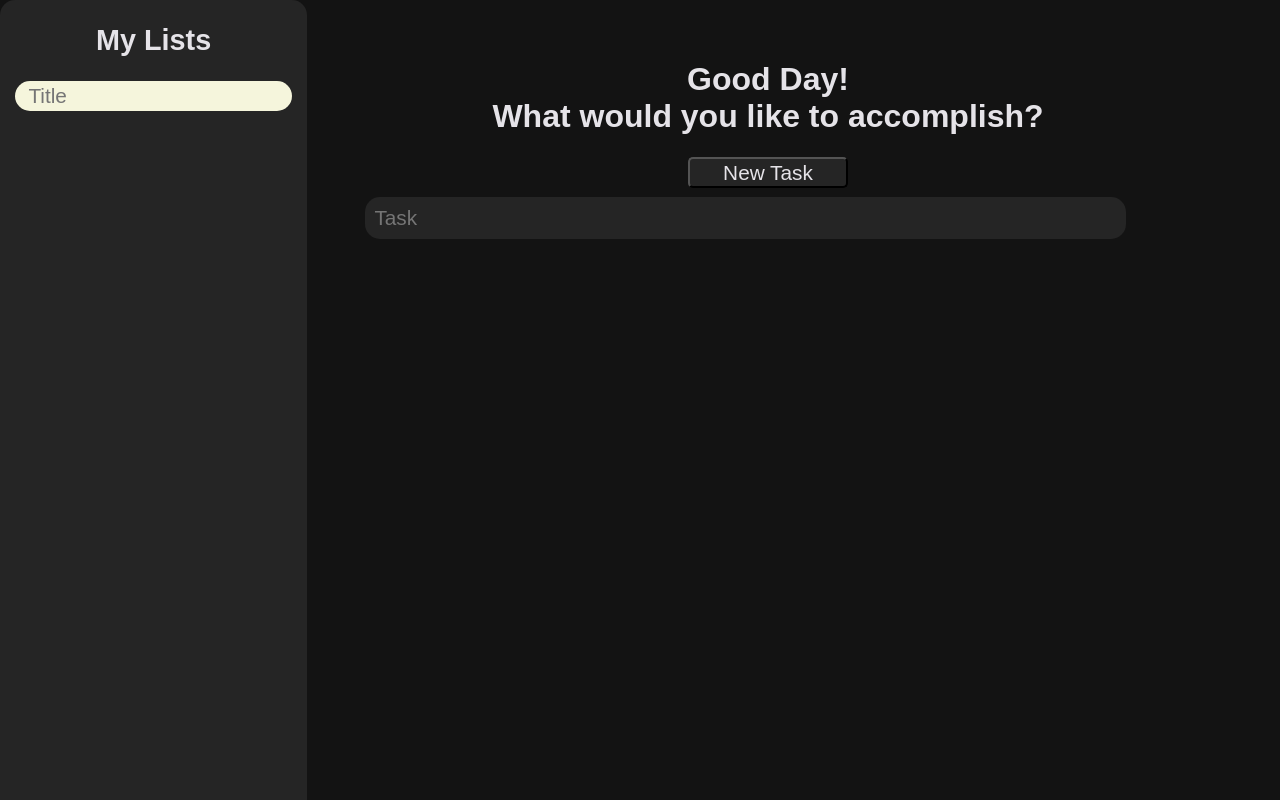
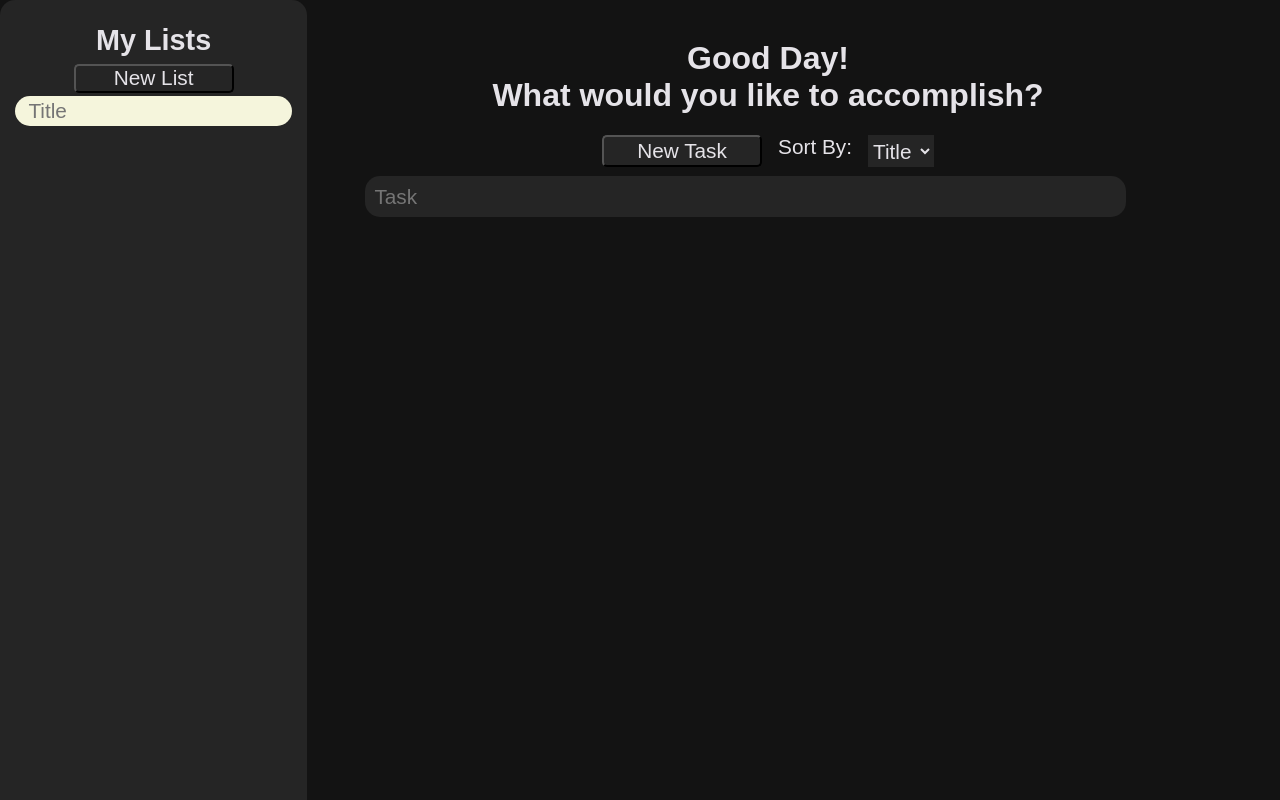
Before and after one commit to NicholasLanders/todo-list, a website built with Vite: page index.html in a window 1280 px wide. Built offline with nearby package versions, Linux system fonts and the light colour scheme.

Commit message:
In the HTML added in buttons and dropdowns for the task list, and a button for the 'task list' list. Fixed up CSS to get the look I want.

```diff
--- a/index.html
+++ b/index.html
@@ -10,6 +10,9 @@
     <body>
         <aside>
             <h2>My Lists</h2>
+            <div class="task-control">
+                <button class="new-button">New List</button>
+            </div>
             <div class="list-item">
                 <input class="list-text" type="text" placeholder="Title" />
             </div>
@@ -19,7 +22,14 @@
                 <span id="good-day-text">Good Day!</span><br />
                 What would you like to accomplish?
             </h1>
-            <button id="new-todo">New Task</button>
+            <div class="task-control">
+                <button class="new-button">New Task</button>
+                <label for="sort-by" id="sort-by-label">Sort By:</label>
+                <select id="sort-by" name="sort-by">
+                    <option value="Title">Title</option>
+                    <option value="Date">Date</option>
+                </select>
+            </div>
             <div class="todo-item">
                 <div class="todo-top-row">
                     <label class="checkbox"> <input type="checkbox" /> </label>
--- a/src/style.css
+++ b/src/style.css
@@ -22,6 +22,7 @@ h1 {
 h2 {
     font-size: 1.8rem;
     text-align: center;
+    height: 1rem;
 }
 
 input {
@@ -46,6 +47,7 @@ aside {
     position: relative;
     left: 5%;
     font-size: var(--standard-font);
+    margin-top: 1%;
 }
 .list-text {
     background-color: beige;
@@ -62,17 +64,27 @@ main {
     background-color: var(--main-color);
     width: 95%;
 }
-#new-todo {
+.task-control {
+    display: flex;
+    justify-content: center;
+    gap: 1rem;
+}
+.new-button {
     background-color: var(--accent-color);
     color: var(--font-color);
     border-radius: 5px;
     width: 10rem;
     padding: 0.2%;
     font-size: var(--standard-font);
-    margin-bottom: 1%;
-    display: block;
-    margin-left: auto;
-    margin-right: auto;
+}
+#sort-by-label {
+    font-size: var(--standard-font);
+}
+#sort-by {
+    color: var(--font-color);
+    background-color: var(--accent-color);
+    font-size: var(--standard-font);
+    border-color: var(--accent-color);
 }
 .todo-item {
     display: flex;
@@ -82,6 +94,7 @@ main {
     background-color: var(--accent-color);
     border-radius: 15px;
     margin-bottom: 1%;
+    margin-top: 1%;
 }
 .todo-top-row {
     display: flex;
@@ -163,5 +176,6 @@ input[type="checkbox"] {
         position: relative;
         padding-left: 5%;
         margin-left: 0%;
+        margin-top: 0%;
     }
 }
```
Also changed, not shown: src/typescript.svg (deleted).
